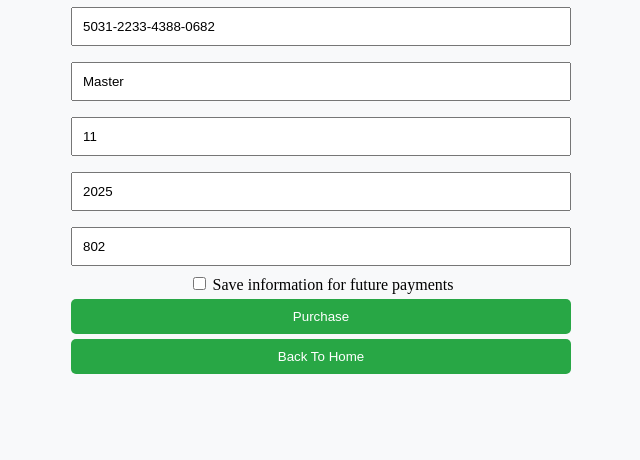
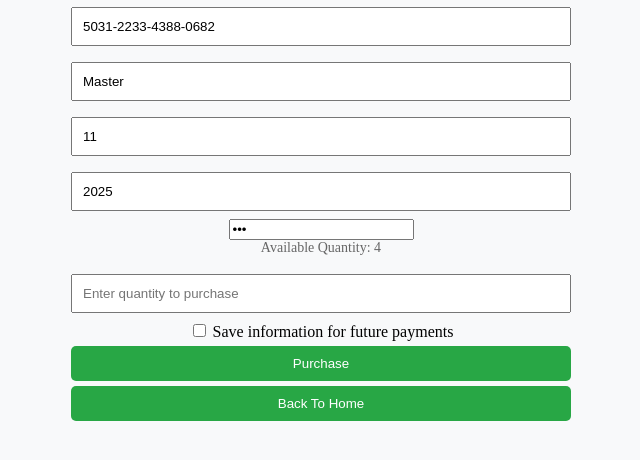
Before and after one commit to bz28/431w, a Flask app: page /buy_now in a window 1280 px wide. Shown: the part 200-660 px from the top of the page, without its empty margins (319-959 px from the left). Run offline with Flask 3, Linux system fonts and the light colour scheme; a user stored in the database is signed in; data comes from the database, SQL or seed files in the repository.

Commit message:
ability to choose quantity; password protected cvv

```diff
--- a/web_app/app.py
+++ b/web_app/app.py
@@ -255,6 +255,11 @@ def buy_now():
     connection = sql.connect('database.db')
     cursor = connection.cursor()
 
+    # First, fetch available quantity
+    cursor.execute('SELECT quantity FROM Product_Listings WHERE listing_id = ?', (listing_id,))
+    result = cursor.fetchone()
+    available_quantity = result[0] if result else 0
+
     if request.method == 'POST':
         credit_card_num = request.form.get('Cnum')
         card_type = request.form.get('Ctype')
@@ -262,6 +267,7 @@ def buy_now():
         expire_year = request.form.get('Cexpy')
         security_code = request.form.get('Ccode')
         save_card = request.form.get('save_card')
+        quantity_purchased = int(request.form.get('quantity', 1))  # <--- NEW: get quantity input
 
         if save_card:
             cursor.execute('''
@@ -277,13 +283,12 @@ def buy_now():
 
         if result:
             seller_email, product_price, current_quantity = result
-            quantity_purchased = 1
 
-            if current_quantity is None or current_quantity <= 0:
+            if current_quantity is None or current_quantity < quantity_purchased:
                 connection.close()
                 return render_template('out_of_stock.html')
 
-            payment = int(product_price.replace('$', '').replace(',', '').replace(' ', '')) * quantity_purchased
+            payment = float(product_price.replace('$', '').replace(',', '').replace(' ', '')) * quantity_purchased
             order_id = generate_unique_integer_id(cursor, "Orders", "Order_ID", 3)
 
             cursor.execute('''
@@ -291,7 +296,7 @@ def buy_now():
                 VALUES (?, ?, ?, ?, ?, ?, ?)
             ''', (order_id, seller_email, listing_id, buyer_email, order_date, quantity_purchased, payment))
 
-            # 👇 Update Quantity and Status properly
+            # Update quantity and status
             new_quantity = current_quantity - quantity_purchased
 
             if new_quantity == 0:
@@ -310,7 +315,6 @@ def buy_now():
             connection.commit()
 
         connection.close()
-
         return redirect(url_for('buyer_placeorder', listing_id=listing_id))
 
     # Prepopulate credit card if it exists
@@ -322,8 +326,7 @@ def buy_now():
     saved_card = cursor.fetchone()
 
     connection.close()
-    return render_template('credit_card.html', saved_card=saved_card)
-
+    return render_template('credit_card.html', saved_card=saved_card, available_quantity=available_quantity)
 
 @app.route('/buyer_placeorder')
 def buyer_placeorder():
--- a/web_app/templates/credit_card.html
+++ b/web_app/templates/credit_card.html
@@ -76,6 +76,12 @@
             margin: 8px 0;
             box-sizing: border-box;
         }
+
+        .info-text {
+            font-size: 14px;
+            color: #666;
+            margin-bottom: 10px;
+        }
     </style>
 </head>
 <body>
@@ -93,7 +99,13 @@
         <input type="text" name="Ctype" placeholder="Card Type" required value="{{ saved_card[1] if saved_card else '' }}">
         <input type="text" name="Cexpm" placeholder="Expiration Month" required value="{{ saved_card[2] if saved_card else '' }}">
         <input type="text" name="Cexpy" placeholder="Expiration Year" required value="{{ saved_card[3] if saved_card else '' }}">
-        <input type="text" name="Ccode" placeholder="Security Code" required value="{{ saved_card[4] if saved_card else '' }}">
+        <input type="password" name="Ccode" placeholder="Security Code" required value="{{ saved_card[4] if saved_card else '' }}">
+
+        <div class="info-text">
+            Available Quantity: {{ available_quantity }}
+        </div>
+        <input type="number" name="quantity" placeholder="Enter quantity to purchase" min="1" max="{{ available_quantity }}" required>
+
         <div>
             <input type="checkbox" name="save_card" id="save_card">
             <label for="save_card">Save information for future payments</label>
```
Also changed, not shown: web_app/templates/product_reviews.html (+5 -4 lines).
